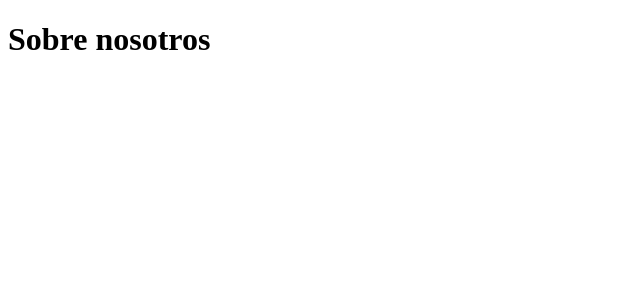
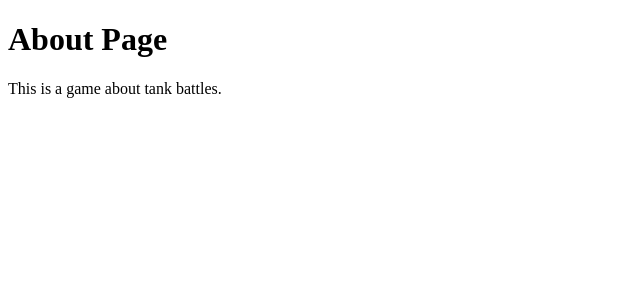
Before and after one commit to LucasReds/CDAWeb_frontend, a React (Vite) app in the folder tank-wars/: page /about-us in a window 1280 px wide. Shown: the top 300 px of the page, without its empty margins (0-640 px from the left). Built offline with nearby package versions, Linux system fonts and the light colour scheme.

Commit message:
Agregar paginas simples

```diff
--- a/tank-wars/src/Routing.jsx
+++ b/tank-wars/src/Routing.jsx
@@ -1,5 +1,7 @@
 import { BrowserRouter, Routes, Route } from "react-router-dom";
 import App from "./App";
+import Home from "./pages/Home";
+import About from "./pages/About";
 
 export default function Routing() {
   return (
@@ -8,7 +10,7 @@ export default function Routing() {
         <Routes>
           <Route path="/" element={<App />} />
           <Route path="/instructions" element={<h1>Pagina instrucciones</h1>} />
-          <Route path="/about-us" element={<h1>Sobre nosotros</h1>} />
+          <Route path="/about-us" element={<About />} />
         </Routes>
       </BrowserRouter>
     </>
--- /dev/null
+++ b/tank-wars/src/pages/About.jsx
@@ -0,0 +1,12 @@
+import React from 'react';
+
+function About() {
+  return (
+    <div>
+      <h1>About Page</h1>
+      <p>This is a game about tank battles.</p>
+    </div>
+  );
+}
+
+export default About;
--- /dev/null
+++ b/tank-wars/src/pages/Home.jsx
@@ -0,0 +1,12 @@
+import React from 'react';
+
+function Home() {
+  return (
+    <div>
+      <h1>Home Page</h1>
+      <p>Welcome to Tank Wars!</p>
+    </div>
+  );
+}
+
+export default Home;
```
Also changed, not shown: 1 other file (tests, documents, lock files or other folders).
